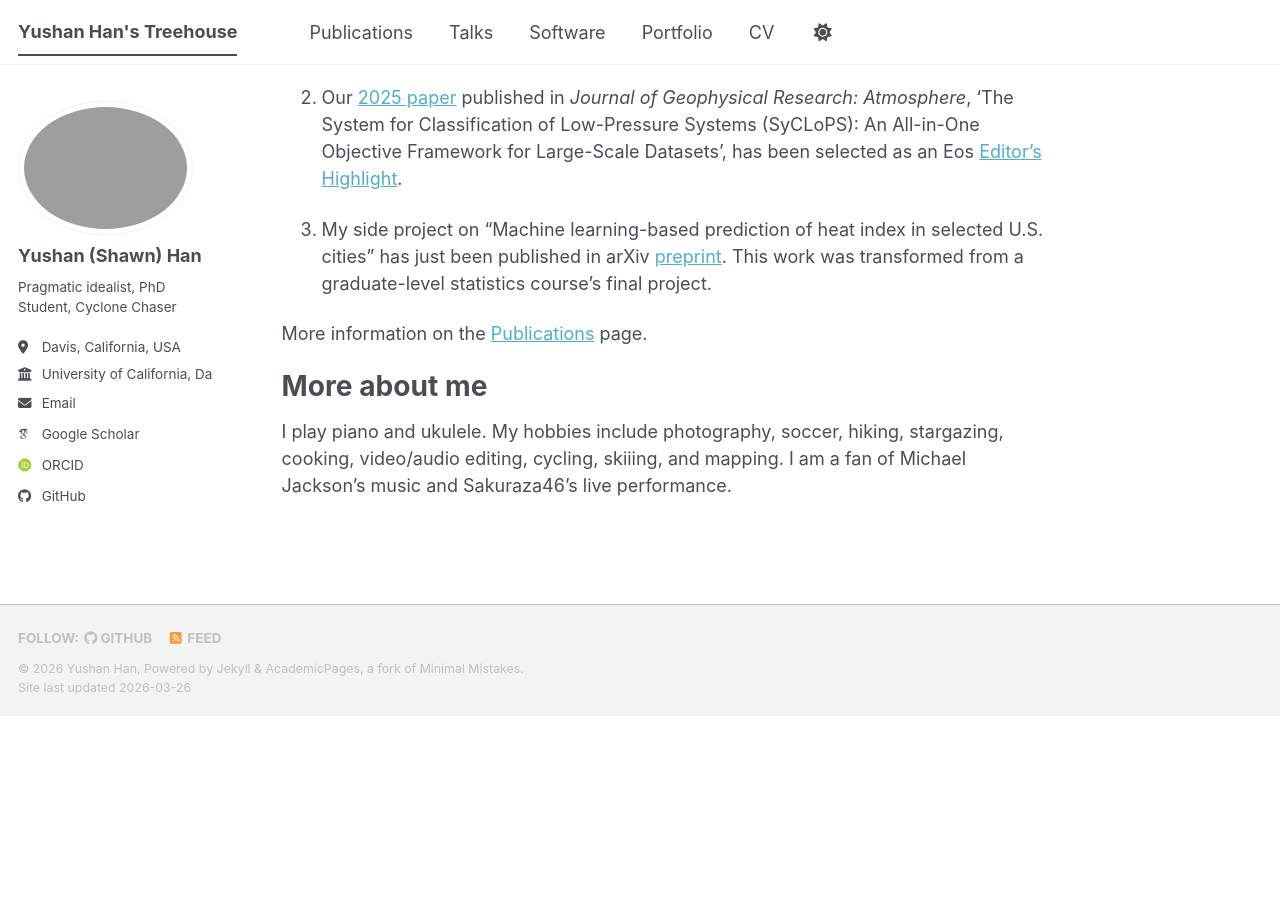
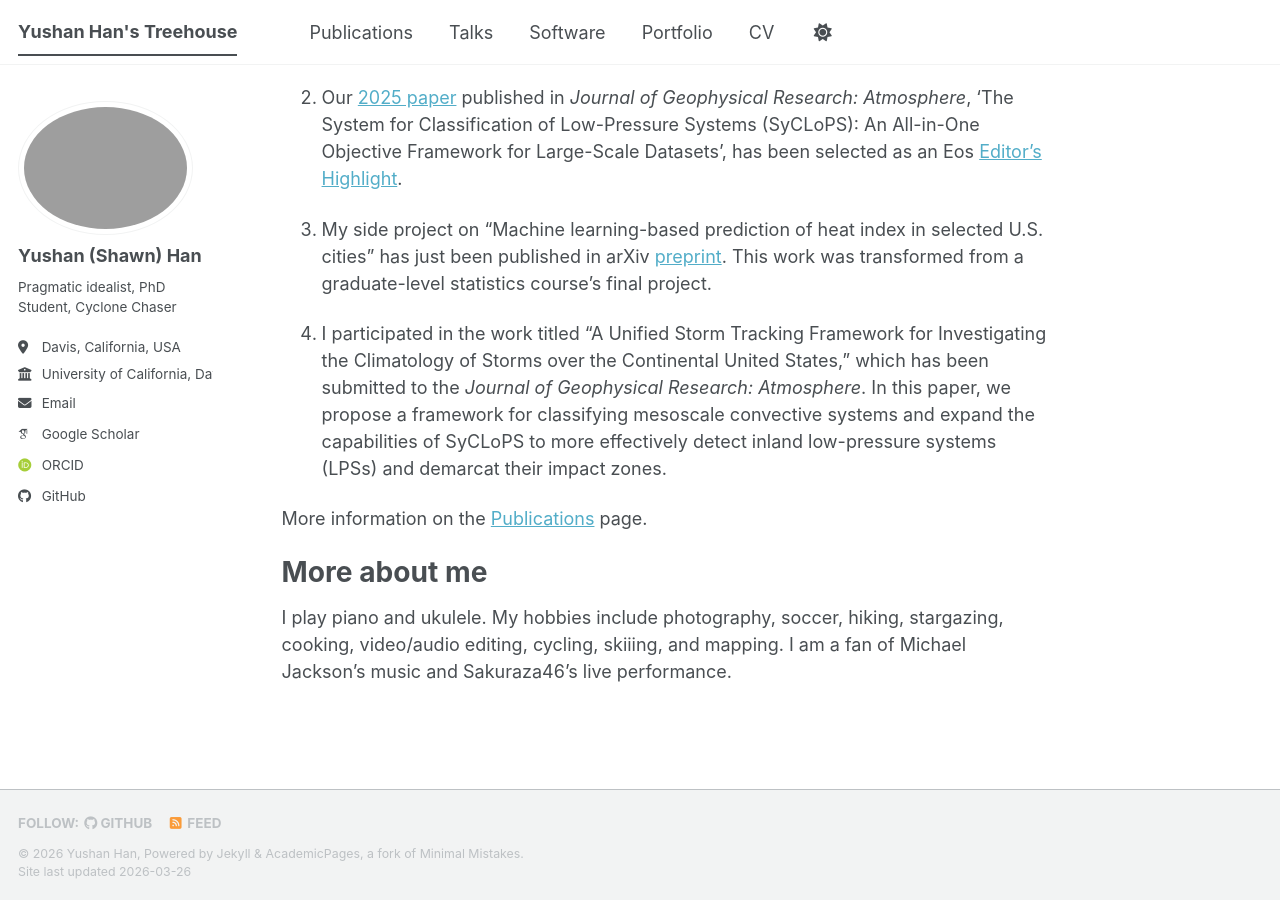
Before and after one commit to yepkids/yepkids.github.io, a Jekyll site: the page built from _pages/about.md, in a window 1280 px wide and 900 px high, scrolled down 559 px. Built offline with Jekyll 4.4.1, drawn with Linux system fonts in a browser that asks for light colours; some web fonts are replaced; a script bundle is joined from its source files by our own code; library files that are not in the unit come from our copies; before the commit the page ends 1274 px from its top, so only the background shows below that.

Commit message:
Ver 1.1.2 minor updates

```diff
--- a/_pages/about.md
+++ b/_pages/about.md
@@ -19,6 +19,8 @@ Research highlights
 
 3. My side project on "Machine learning-based prediction of heat index in selected U.S. cities" has just been published in arXiv [preprint](https://arxiv.org/abs/2603.19488). This work was transformed from a graduate-level statistics course's final project.
 
+4. I participated in the work titled "A Unified Storm Tracking Framework for Investigating the Climatology of Storms over the Continental United States," which has been submitted to the *Journal of Geophysical Research: Atmosphere*. In this paper, we propose a framework for classifying mesoscale convective systems and expand the capabilities of SyCLoPS to more effectively detect inland low-pressure systems (LPSs) and demarcat their impact zones.
+
 More information on the [Publications](https://yepkids.github.io/publications) page.
 
 More about me
```
